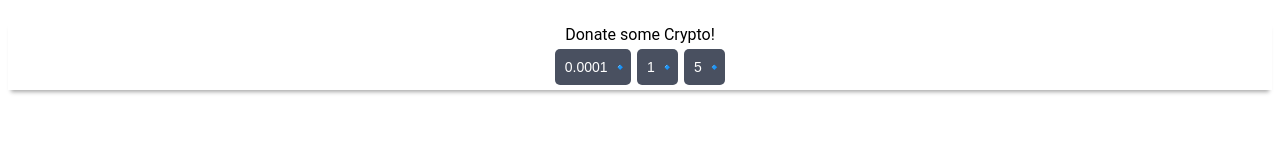
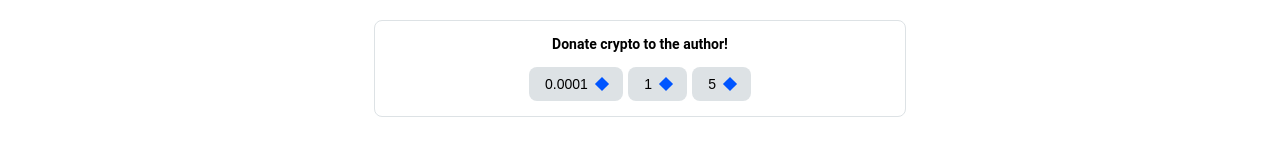
Before and after one commit to vlzhr/crypto-donate, a website built with webpack: page src/button.html in a window 1280 px wide. Built offline with Linux system fonts and the light colour scheme; no server answers.

Commit message:
main example && styles added

```diff
--- a/src/button.html
+++ b/src/button.html
@@ -12,11 +12,10 @@
     <!-- the button -->
     <script src="../dist/dapp-settings.min.js"></script>
     <div class="waves__donate">
-        <span class="waves__donate-label">Donate some Crypto!</span><br>
-        <button class="waves__donate-button" onclick="dApp.donate(this, 10**4)" data-recipient="vlzhr">0.0001 &#128313;</button>
-        <button class="waves__donate-button" onclick="dApp.donate(this, 10**8)" data-recipient="vlzhr">1 &#128313;</button>
-        <button class="waves__donate-button" onclick="dApp.donate(this, 5*10**8)" data-recipient="vlzhr">5 &#128313;</button>
-
+        <div class="waves__donate-label">Donate crypto to the author!</div>
+        <button class="waves__donate-button" onclick="dApp.donate(this, 10**4)" data-recipient="vlzhr">0.0001 <span class="waves__logo"></span></button>
+        <button class="waves__donate-button" onclick="dApp.donate(this, 10**8)" data-recipient="vlzhr">1 <span class="waves__logo"></span></button>
+        <button class="waves__donate-button" onclick="dApp.donate(this, 5*10**8)" data-recipient="vlzhr">5 <span class="waves__logo"></span></button>
     </div>
     <!-- widget's end -->
 
--- a/src/crypto-donate.css
+++ b/src/crypto-donate.css
@@ -1,20 +1,32 @@
 .waves__donate {
-    margin: 20px 0 20px;
+    margin: 20px auto 20px;
     text-align: center;
     font-family: "Roboto", sans-serif;
-    box-shadow: #aaa 0 5px 4px -3px;
-    padding: 5px;
+    border: 1px solid #DDE2E5; border-radius: 8px;
+    padding: 15px;
+    max-width: 500px; width: 100%; font-weight: 600; font-size: 14px;
 }
 
 .waves__donate-button {
-    background: rgba(73, 80, 96, 1); transition: background-color .4s;
-    color: white;
-    margin: 5px 1px 0;
-    padding: 10px 2px 10px 10px;
-    border-radius: 5px;
+    background: #DDE2E5;
+    border-radius: 8px; transition: background-color .4s;
+    margin: 15px 1px 0;
+    padding: 8px 16px 8px 16px;
     border: none;
     font-size: 14px;
     cursor: pointer;
+    line-height: 1.3;
+}
+
+.waves__logo {
+    display: inline-block;
+    content: "";
+    width: 10px;
+    height: 10px;
+    margin-left: 5px;
+    background: #0055FF;
+    transform: rotate(45deg);
+
 }
 
 .waves__donate-button:hover {
--- a/src/index.ts
+++ b/src/index.ts
@@ -18,10 +18,10 @@ export function donate(element: HTMLElement, amount: TLong) {
         .broadcast()
         .then(
             () => {
-                label.innerHTML = 'Thank you for the donate!';
+                label.innerHTML = 'Thanks for your donation!';
             },
             (e) => {
-                label.innerHTML = 'Here is an error &#129300; Check the console!';
+                label.innerHTML = 'An error occurred. Check the console!';
                 console.log(e);
             }
         );
```
Also changed, not shown: index.html (added, +54 -0 lines), dist/dapp-settings.js, dist/dapp-settings.min.js.
